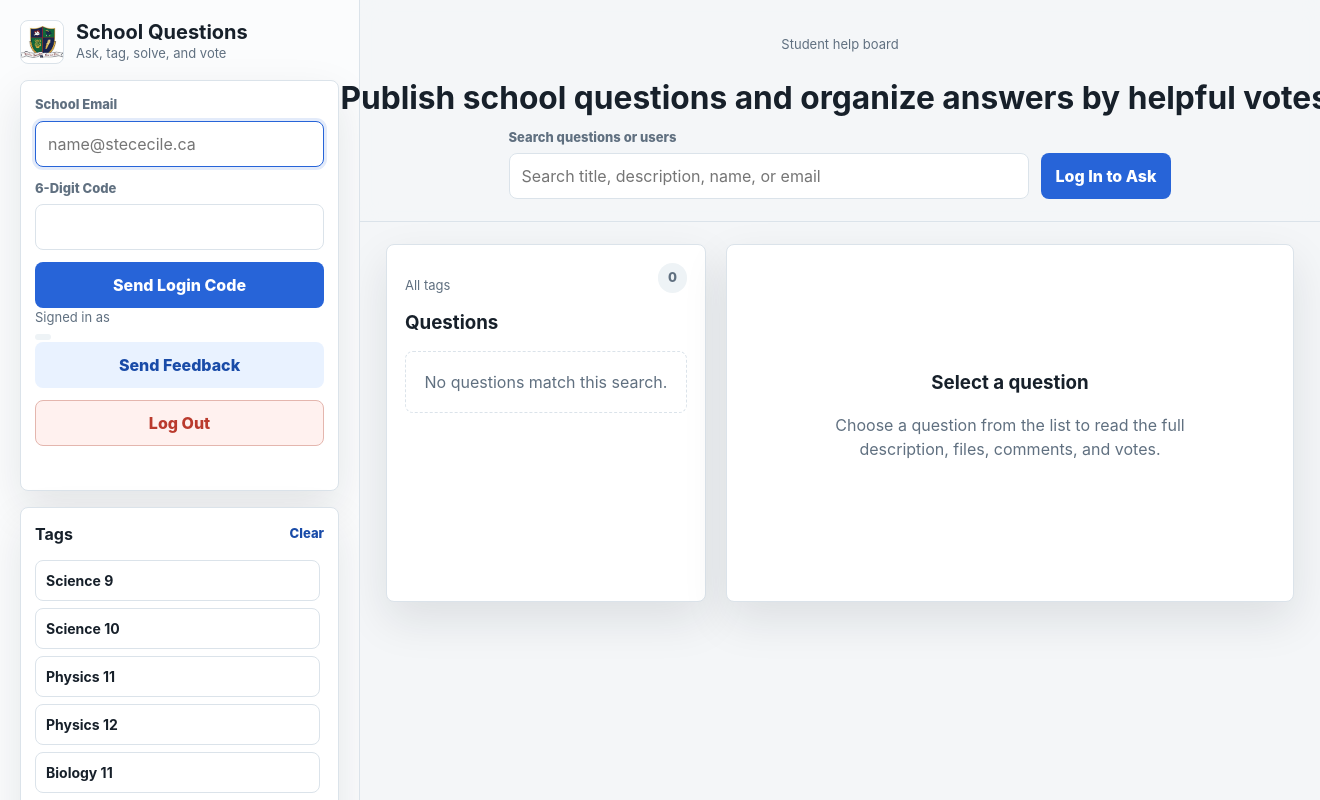
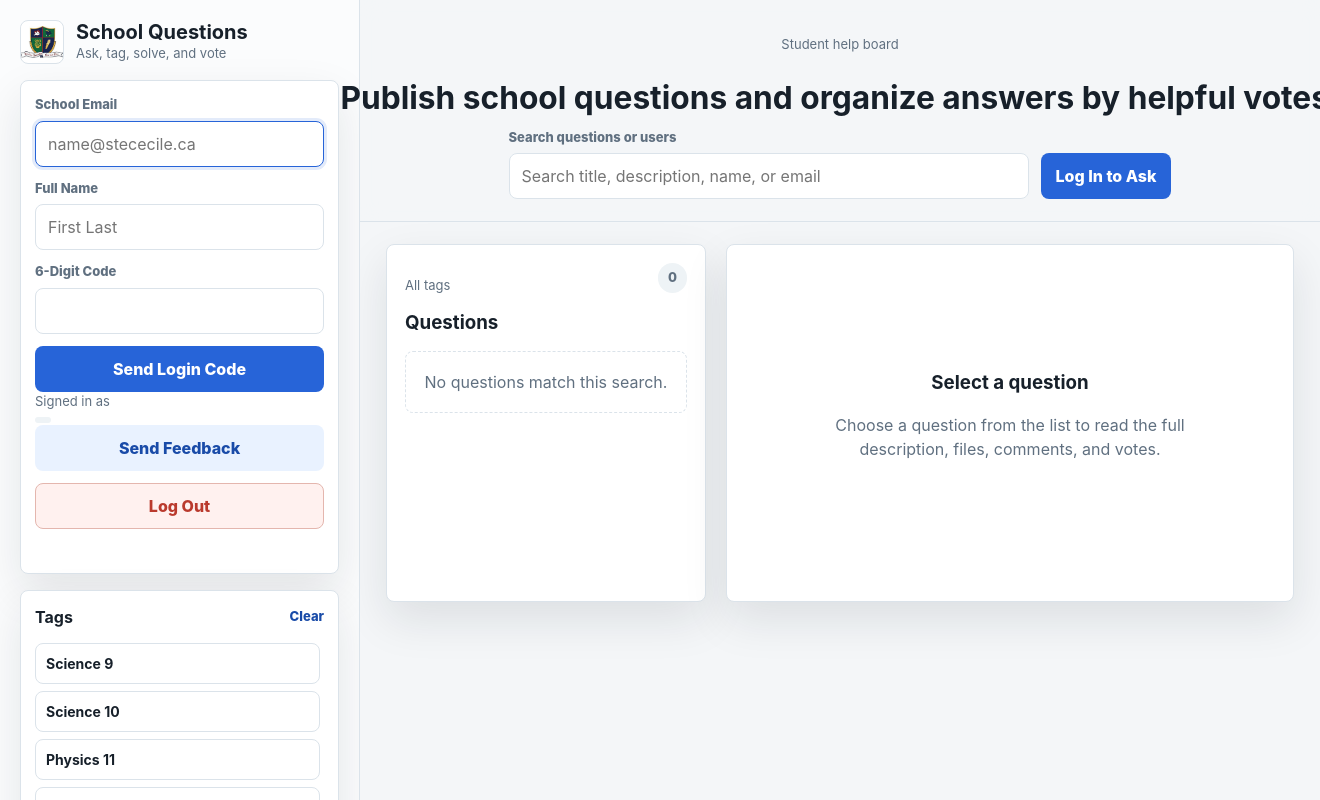
Before and after one commit to seveneleven2247/school-questions-website, a Flask app: page / in a window 1320 px wide; the page is wider, and only the part inside the window is pictured. Run offline with Flask 3, Linux system fonts and the light colour scheme; data that the repository does not hold is empty.

Commit message:
Collect full name during email login

```diff
--- a/app.py
+++ b/app.py
@@ -275,16 +275,35 @@ def normalize_school_email(raw_email):
     return email
 
 
-def display_name_from_email(email):
-    local_part = email.split("@", 1)[0]
-    cleaned = local_part.replace(".", " ").replace("_", " ").replace("-", " ")
-    return " ".join(part.capitalize() for part in cleaned.split()) or email
+def normalize_name_part(name_part):
+    if name_part.islower() or name_part.isupper():
+        return name_part[:1].upper() + name_part[1:].lower()
+    return name_part[:1].upper() + name_part[1:]
 
 
-def unique_full_name(db, base_name):
+def display_name_from_full_name(raw_full_name):
+    parts = " ".join((raw_full_name or "").split()).split()
+    if len(parts) < 2:
+        raise ValueError("Enter your first and last name.")
+
+    first_name = normalize_name_part(parts[0])
+    last_initial = next((character.upper() for character in parts[-1] if character.isalpha()), "")
+    if not first_name or not any(character.isalpha() for character in first_name) or not last_initial:
+        raise ValueError("Enter a valid first and last name.")
+
+    return f"{first_name} {last_initial}"
+
+
+def unique_full_name(db, base_name, exclude_user_id=None):
+    query = "SELECT id FROM users WHERE full_name = ? COLLATE NOCASE"
+    params = [base_name]
+    if exclude_user_id is not None:
+        query += " AND id != ?"
+        params.append(exclude_user_id)
+
     existing = db.execute(
-        "SELECT id FROM users WHERE full_name = ? COLLATE NOCASE",
-        (base_name,),
+        query,
+        params,
     ).fetchone()
     if not existing:
         return base_name
@@ -292,9 +311,14 @@ def unique_full_name(db, base_name):
     suffix = 2
     while True:
         candidate = f"{base_name} {suffix}"
+        query = "SELECT id FROM users WHERE full_name = ? COLLATE NOCASE"
+        params = [candidate]
+        if exclude_user_id is not None:
+            query += " AND id != ?"
+            params.append(exclude_user_id)
         existing = db.execute(
-            "SELECT id FROM users WHERE full_name = ? COLLATE NOCASE",
-            (candidate,),
+            query,
+            params,
         ).fetchone()
         if not existing:
             return candidate
@@ -546,6 +570,7 @@ def api_request_login_code():
     payload = request.get_json(silent=True) or {}
     try:
         email = normalize_school_email(payload.get("email"))
+        display_name = display_name_from_full_name(payload.get("fullName"))
     except ValueError as error:
         return jsonify({"error": str(error)}), 400
 
@@ -606,7 +631,7 @@ def api_request_login_code():
             db.execute("DELETE FROM login_codes WHERE id = ?", (login_code_id,))
         return jsonify({"error": "Unable to send the login code. Check the Render logs for the exact SMTP error."}), 500
 
-    return jsonify({"ok": True, "email": email})
+    return jsonify({"ok": True, "email": email, "displayName": display_name})
 
 
 @app.post("/api/auth/verify-code")
@@ -614,6 +639,7 @@ def api_verify_login_code():
     payload = request.get_json(silent=True) or {}
     try:
         email = normalize_school_email(payload.get("email"))
+        display_name = display_name_from_full_name(payload.get("fullName"))
     except ValueError as error:
         return jsonify({"error": str(error)}), 400
 
@@ -651,7 +677,7 @@ def api_verify_login_code():
             (email,),
         ).fetchone()
         if not user:
-            full_name = unique_full_name(db, display_name_from_email(email))
+            full_name = unique_full_name(db, display_name)
             cursor = db.execute(
                 """
                 INSERT INTO users (full_name, password_hash, email, role, created_at)
@@ -662,9 +688,10 @@ def api_verify_login_code():
             user_id = cursor.lastrowid
         else:
             user_id = user["id"]
+            full_name = unique_full_name(db, display_name, exclude_user_id=user_id)
             db.execute(
-                "UPDATE users SET role = ? WHERE id = ?",
-                (role_for_email(email), user_id),
+                "UPDATE users SET full_name = ?, role = ? WHERE id = ?",
+                (full_name, role_for_email(email), user_id),
             )
 
         db.execute(
--- a/static/app.js
+++ b/static/app.js
@@ -2,6 +2,7 @@ const state = {
   user: null,
   authStep: "email",
   pendingEmail: "",
+  pendingFullName: "",
   selectedTag: "",
   query: "",
   questions: [],
@@ -14,6 +15,8 @@ const els = {
   authForm: document.querySelector("#authForm"),
   authSubmit: document.querySelector("#authSubmit"),
   authMessage: document.querySelector("#authMessage"),
+  fullNameField: document.querySelector("#fullNameField"),
+  fullNameInput: document.querySelector("#fullNameInput"),
   emailInput: document.querySelector("#emailInput"),
   codeField: document.querySelector("#codeField"),
   codeInput: document.querySelector("#codeInput"),
@@ -128,14 +131,17 @@ function updateAuthUi() {
   }
 }
 
-function setAuthStep(step, email = "") {
+function setAuthStep(step, email = "", fullName = "") {
   state.authStep = step;
   state.pendingEmail = email;
+  state.pendingFullName = fullName;
   const enteringCode = step === "code";
+  els.fullNameInput.disabled = enteringCode;
   els.codeField.hidden = !enteringCode;
   els.changeEmailButton.hidden = !enteringCode;
   els.emailInput.disabled = enteringCode;
   els.emailInput.value = email || els.emailInput.value;
+  els.fullNameInput.value = fullName || els.fullNameInput.value;
   els.codeInput.required = enteringCode;
   els.authSubmit.textContent = enteringCode ? "Verify Code" : "Send Login Code";
   setMessage(els.authMessage, "");
@@ -143,6 +149,7 @@ function setAuthStep(step, email = "") {
     els.codeInput.focus();
   } else {
     els.codeInput.value = "";
+    els.fullNameInput.disabled = false;
     els.emailInput.disabled = false;
     els.emailInput.focus();
   }
@@ -159,9 +166,10 @@ async function submitAuth(event) {
         headers: { "Content-Type": "application/json" },
         body: JSON.stringify({
           email: els.emailInput.value,
+          fullName: els.fullNameInput.value,
         }),
       });
-      setAuthStep("code", data.email);
+      setAuthStep("code", data.email, els.fullNameInput.value);
       setMessage(els.authMessage, "A 6-digit login code was sent to your school email.", "success");
       return;
     }
@@ -171,6 +179,7 @@ async function submitAuth(event) {
       headers: { "Content-Type": "application/json" },
       body: JSON.stringify({
         email: state.pendingEmail,
+        fullName: state.pendingFullName,
         code: els.codeInput.value,
       }),
     });
--- a/templates/index.html
+++ b/templates/index.html
@@ -24,6 +24,10 @@
               <label>
                 <span>School Email</span>
                 <input id="emailInput" type="email" autocomplete="email" placeholder="name@stececile.ca" required />
+              </label>
+              <label id="fullNameField">
+                <span>Full Name</span>
+                <input id="fullNameInput" type="text" autocomplete="name" placeholder="First Last" required />
               </label>
               <label id="codeField" hidden>
                 <span>6-Digit Code</span>
```
